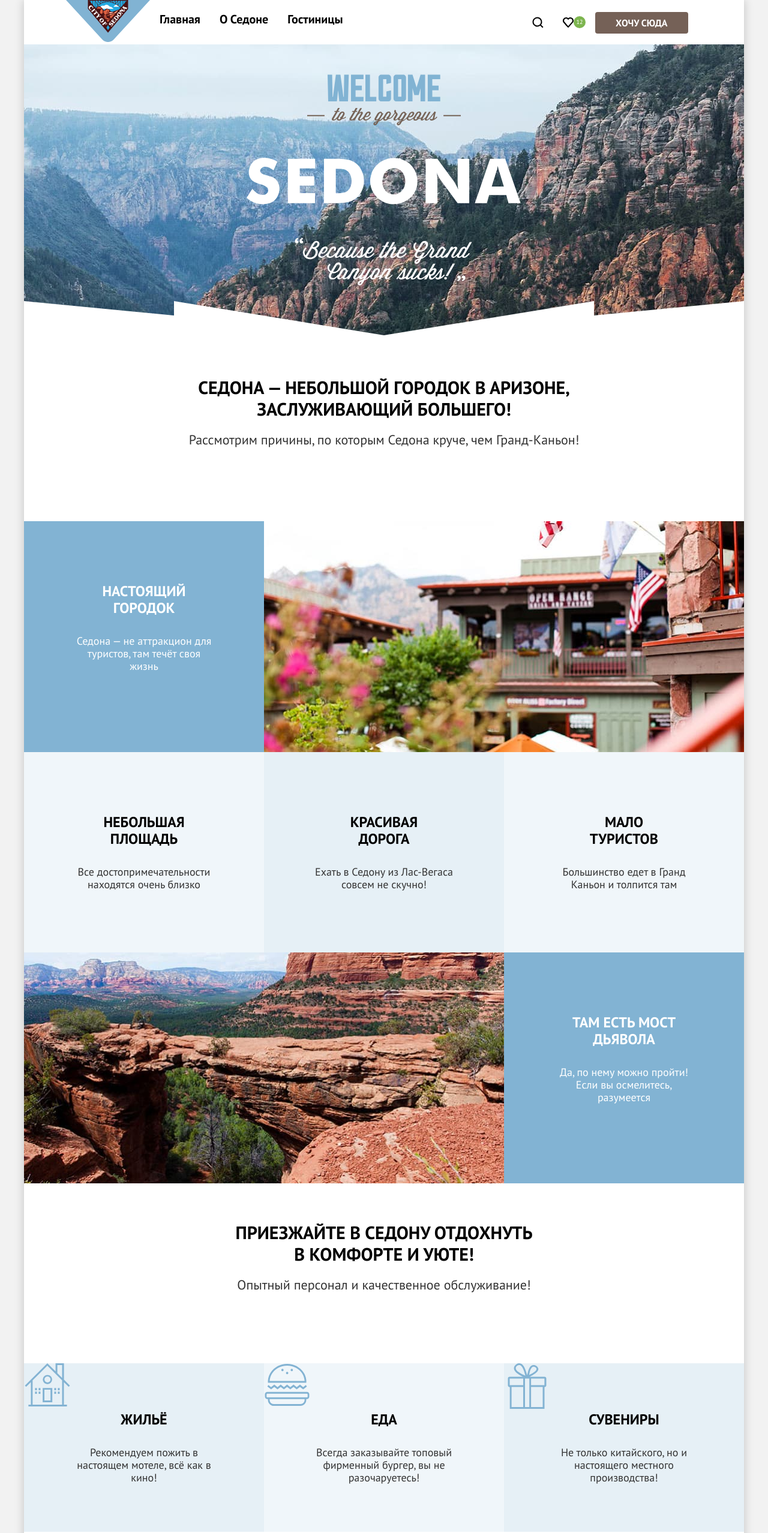
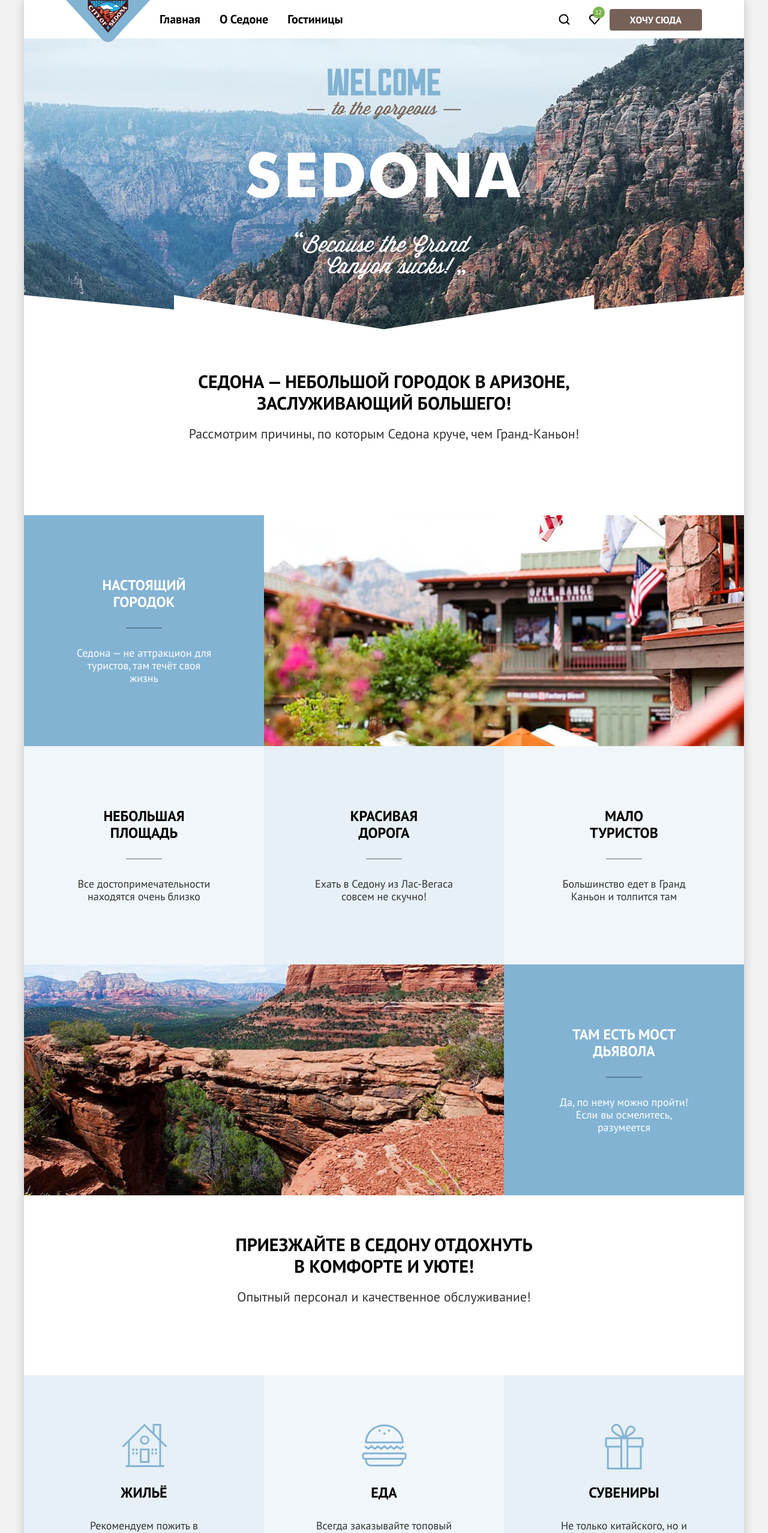
Before and after one commit to htmlacademy-htmlcss/2423117-sedona-38, a plain HTML site: page index.html in a window 1280 px wide. Shown: the top 2556 px of the page at 60% size. Drawn offline with Linux system fonts and the light colour scheme.

Commit message:
внесение правок в проект

```diff
--- a/index.html
+++ b/index.html
@@ -161,20 +161,20 @@
           <h2 class="visually-hidden">Преимущества</h2>
           <ul class="adventages-list relax">
             <li class="adventages-item-relax blue home">
-              <h3 class="advantages-title">Жильё</h3>
+              <h3 class="advantages-title-relax">Жильё</h3>
               <p class="adventages-subtitle">
                 Рекомендуем пожить в настоящем мотеле, всё как в кино!
               </p>
             </li>
             <li class="adventages-item-relax light-blue eat">
-              <h3 class="advantages-title">Еда</h3>
+              <h3 class="advantages-title-relax">Еда</h3>
               <p class="adventages-subtitle">
                 Всегда заказывайте топовый фирменный бургер, вы не
                 разочаруетесь!
               </p>
             </li>
             <li class="adventages-item-relax blue present">
-              <h3 class="advantages-title">Сувениры</h3>
+              <h3 class="advantages-title-relax">Сувениры</h3>
               <p class="adventages-subtitle">
                 Не только китайского, но и настоящего местного производства!
               </p>
--- a/styles/styles.css
+++ b/styles/styles.css
@@ -33,6 +33,12 @@ body {
   box-sizing: border-box;
 }
 
+img {
+  max-width: 100%;
+  height: auto;
+  object-fit: contain;
+}
+
 .page-container {
   display: flex;
   flex-direction: column;
@@ -48,8 +54,13 @@ body {
 
 .navigation {
   display: flex;
+  position: relative;
   width: 1060px;
   margin: 0 auto;
+}
+
+.navigation-logo{
+  position: absolute;
 }
 
 .navigation-list {
@@ -57,6 +68,7 @@ body {
   flex-wrap: wrap;
   margin: 0;
   padding: 0;
+  padding-left: 140px;
   list-style-type: none;
   width: 560px;
 }
@@ -74,14 +86,15 @@ body {
 }
 
 .navigation-user {
-  width: 300px;
-  margin-left: auto;
+  display: flex;
+  justify-content: end;
   align-items: center;
 }
 
 .navigation-user .navigation-link {
   display: flex;
   align-items: center;
+  position: relative;
   min-width: 44px;
   min-height: 64px;
 }
@@ -90,6 +103,9 @@ body {
   display: flex;
   align-items: center;
   justify-content: center;
+  position: absolute;
+  top: 11px;
+  right: 8px;
   font-size: 10px;
   font-weight: 400;
   line-height: 10px;
@@ -189,14 +205,21 @@ body {
   font-size: 24px;
   line-height: 28px;
   margin: 0;
-  margin-bottom: 30px;
+  padding-bottom: 30px;
+  position: relative;
 }
 
-.advantages-title::before{
+.advantages-title::after {
   content: "";
+  display: block;
   width: 60px;
   height: 2px;
-  color: #000000;
+  background-color: #000000;
+  opacity: 30%;
+  position: absolute;
+  bottom: 0;
+  left: 50%;
+  transform: translateX(-50%);
 }
 
 .adventages-subtitle {
@@ -204,6 +227,7 @@ body {
   font-size: 18px;
   line-height: 21px;
   margin: 0;
+  padding-top: 30px;
 }
 
 .white-text {
@@ -250,19 +274,30 @@ body {
   text-align: center;
 }
 
+.advantages-title-relax{
+  text-transform: uppercase;
+  font-size: 24px;
+  line-height: 28px;
+  margin: 0;
+  padding-top: 102px;
+}
+
 .home {
   background-image: url(../images/icon-home.svg);
   background-repeat: no-repeat;
+  background-position: center top 81px;
 }
 
 .eat {
   background-image: url(../images/icon-eat.svg);
   background-repeat: no-repeat;
+  background-position: center top 81px;
 }
 
 .present {
   background-image: url(../images/icon-present.svg);
   background-repeat: no-repeat;
+  background-position: center top 81px;
 }
 
 .search {
@@ -293,6 +328,7 @@ body {
 }
 
 .subscribe-form input {
+  font-family: inherit;
   min-width: 452px;
   min-height: 28px;
   padding: 12px 20px;
@@ -318,16 +354,16 @@ body {
 
 .footer-social-list {
   display: flex;
-  justify-content: center;
+  flex-wrap: wrap;
   list-style-type: none;
   margin: 0;
   padding: 0;
 }
 
 .footer-social-item {
-  display: block;
-  width: 27px;
+  width: 47px;
   height: 40px;
+  padding: 10px;
 }
 
 .footer-contacts-address {
@@ -497,7 +533,6 @@ body {
   color: #333333;
 }
 
-/* есть момент с карточкой по середине, не получается рейтинг поместить вниз как надо... */
 .card-rating{
   display: flex;
   justify-content: space-between;
@@ -505,7 +540,6 @@ body {
 
 .card-link{
   padding: 8px 26px;
-  /* приходится писать меньше марджин, чем на макете, чтобы поместился, подскажите как можно по другому сделать */
   margin-right: 14px;
 }
 
@@ -528,6 +562,7 @@ body {
 
 .pagination-list {
   display: flex;
+  flex-wrap: wrap;
   list-style-type: none;
   margin: 0;
   padding: 0;
```
Also changed, not shown: catalog.html (+19 -8 lines).
